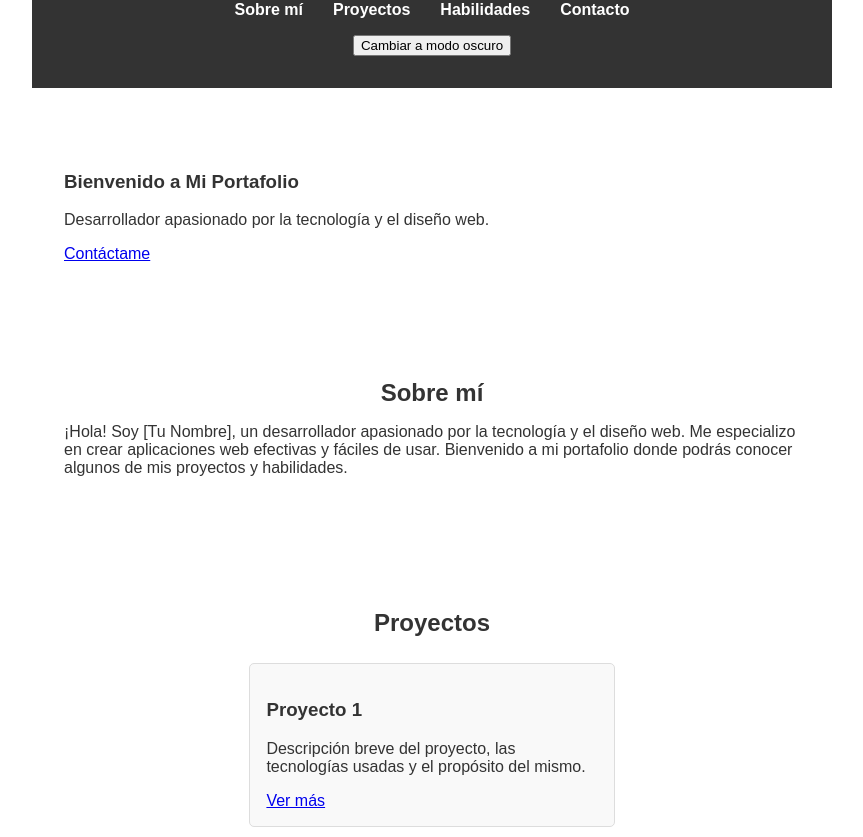
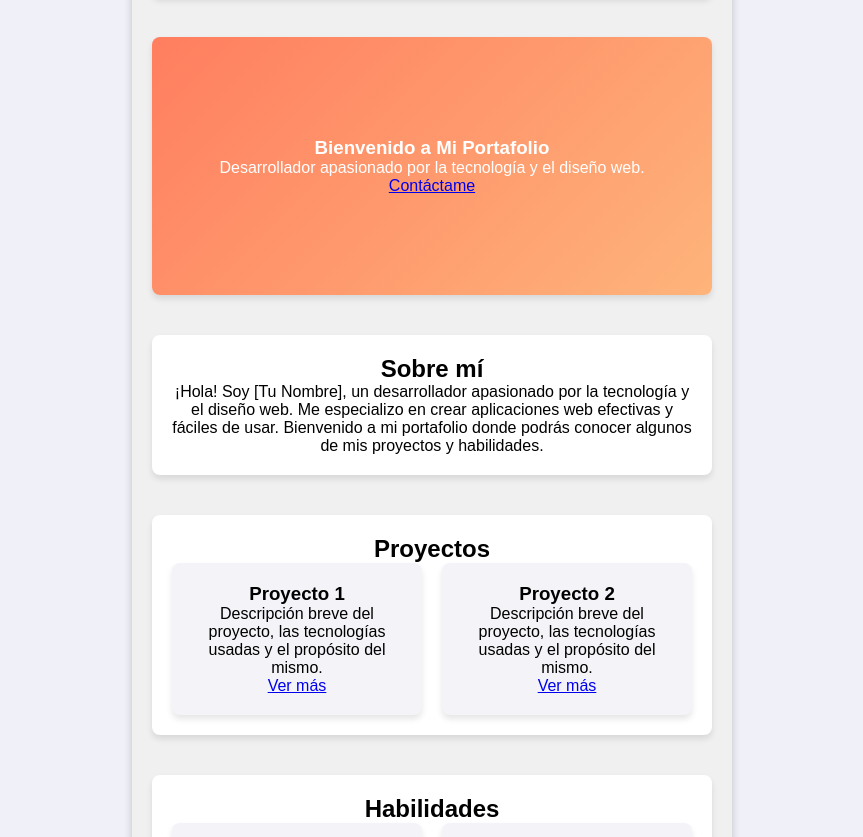
Before and after one commit to Rayhtzar/Rayhtzar.github.io, a plain HTML site: page index.html in a window 1280 px wide. Shown: the part 156-993 px from the top of the page, without its empty margins (208-1071 px from the left). Drawn offline with Linux system fonts and the light colour scheme.

Commit message:
Update styles.css

```diff
--- a/styles.css
+++ b/styles.css
@@ -1,72 +1,163 @@
+/* General Styles */
+* {
+  margin: 0;
+  padding: 0;
+  box-sizing: border-box;
+}
+html {
+  height: 100%;
+}
 body {
+  height: 100%;
   font-family: Arial, sans-serif;
   margin: 0;
   padding: 0;
-    color: #333;
+  transition: background-color 0.3s, color 0.3s;
+  display: flex;
+  justify-content: center;
+  align-items: center;
+  height: 100vh;
+
+}
+
+body.light-theme {
+  background: #f0f0f8;
+}
+
+body.dark-theme {
+  background: #1d1d27;
+}
+
+.container {
+  max-width: 800px;
+  margin: 0 auto;
+  padding: 20px;
+}
+
+header,
+section,
+footer {
+  text-align: center;
+  margin-bottom: 40px;
+  padding: 20px;
+  background: white;
+  border-radius: 8px;
+  box-shadow: 0 4px 6px rgba(0, 0, 0, 0.1);
 }
 
 header {
-    background-color: #333;
+  background: #4a90e2;
   color: white;
-    text-align: center;
-    padding: 2rem;
 }
 
 header h1 {
   margin: 0;
-    font-size: 2.5rem;
 }
 
 nav ul {
-    list-style-type: none;
+  list-style: none;
   padding: 0;
   display: flex;
   justify-content: center;
-}
-
-nav ul li {
-    margin: 0 15px;
+  gap: 20px;
 }
 
 nav ul li a {
   color: white;
   text-decoration: none;
-    font-weight: bold;
 }
 
-section {
-    padding: 2rem;
-    margin: 2rem 0;
-    max-width: 800px;
-    margin-left: auto;
-    margin-right: auto;
+button#theme-toggle {
+  background-color: #ff7e5f;
+  color: white;
+  border: none;
+  padding: 10px 20px;
+  cursor: pointer;
+  border-radius: 5px;
+  margin-top: 10px;
 }
 
-h2 {
-    text-align: center;
-    margin-bottom: 1rem;
-    color: #333;
+#hero {
+  background: linear-gradient(135deg, #ff7e5f, #feb47b);
+  color: white;
+  padding: 100px 0;
+  border-radius: 8px;
 }
 
-.projects, .skills {
+.projects,
+.skills {
   display: flex;
-    flex-wrap: wrap;
-    justify-content: space-around;
+  gap: 20px;
+  justify-content: center;
 }
 
-.project, .skill {
-    width: 45%;
-    margin: 10px;
-    padding: 1rem;
-    border: 1px solid #ddd;
-    border-radius: 5px;
-    background-color: #f9f9f9;
+.project,
+.skill {
+  background: #f4f4f8;
+  padding: 20px;
+  border-radius: 8px;
+  flex: 1;
+  box-shadow: 0 4px 6px rgba(0, 0, 0, 0.1);
+}
+
+.project:hover,
+.skill:hover {
+  background-color: #e3e3e3;
 }
 
 footer {
-    background-color: #333;
+  background: #333;
   color: white;
+}
+
+footer ul {
+  list-style: none;
+  display: flex;
+  justify-content: center;
+  gap: 10px;
+  padding: 0;
+}
+
+footer ul li a {
+  color: white;
+  text-decoration: none;
+}
+
+/* Theme Colors */
+.dark-theme header,
+.dark-theme footer {
+  background: #222;
+}
+
+.dark-theme .project,
+.dark-theme .skill,
+.dark-theme header,
+.dark-theme section,
+.dark-theme footer {
+  background: #333;
+  color: #eeeeee;
+}
+.figure{
+  width: 90%; /* ajusta automáticamente el ancho al dispositivo */
+  max-width: 600px; /* define un ancho máximo para pantallas grandes */
+  padding: 20px;
+  background-color: #f0f0f0;
   text-align: center;
-    padding: 1rem;
-    margin-top: 2rem;
+  box-shadow: 0 4px 8px rgba(0, 0, 0, 0.2);
+  border-radius: 8px;
+  margin-top: 60%;
+
 }
+
+@media (min-width: 768px) {
+  .child {
+    width: 60%; /* ancho ajustado para pantallas medianas y grandes */
+  }
+}
+
+/* Media query para pantallas aún más grandes */
+@media (min-width: 1024px) {
+  .child {
+    width: 40%; /* reduce el ancho para dispositivos más grandes */
+  }
+}
```
Lines whose indentation alone changed are shown as unchanged.
